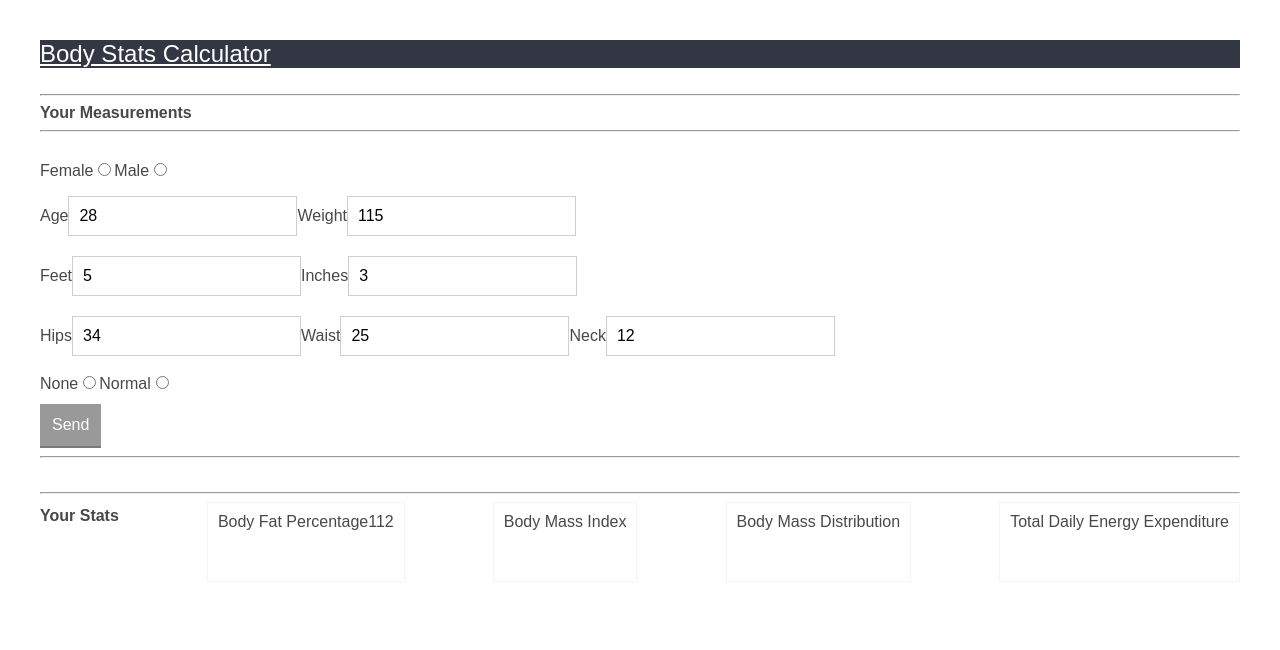
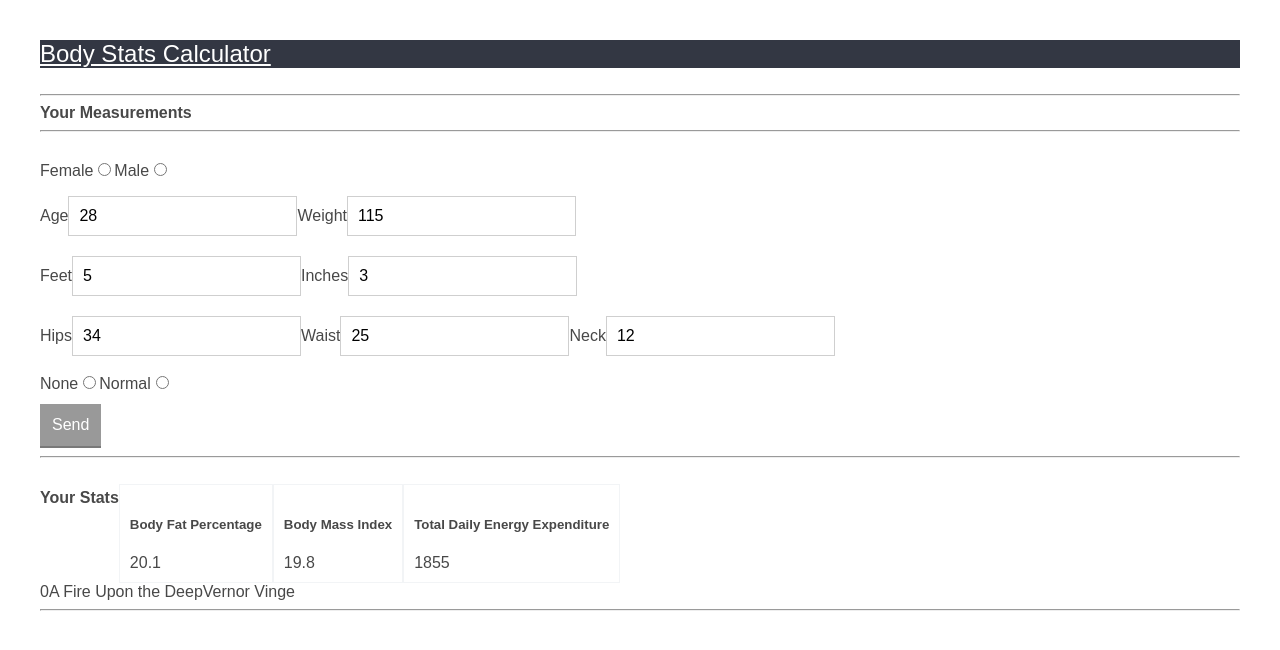
Before and after one commit to kkote/BfCalc-React, a React (Create React App) app: page / in a window 1280 px wide. Shown: the top 650 px of the page. Built offline with nearby package versions, Linux system fonts and the light colour scheme.

Commit message:
Connect and Display API Data

```diff
--- a/package.json
+++ b/package.json
@@ -3,6 +3,7 @@
   "version": "0.1.0",
   "private": true,
   "dependencies": {
+    "dotenv": "^8.1.0",
     "react": "^16.9.0",
     "react-dom": "^16.9.0",
     "react-scripts": "3.1.1"
--- a/src/App.css
+++ b/src/App.css
@@ -239,7 +239,7 @@ label {
 
 .statGroup {
   display: flex;
-  justify-content: space-between;
+  /* justify-content: space-between; */
   margin-bottom: 0 !important;
 }
 
--- a/src/App.js
+++ b/src/App.js
@@ -1,13 +1,14 @@
 import React from 'react';
 import './App.css';
-import Footer from "./components/footer";
 import Header from "./components/header";
+import Form from "./components/form";
+import Stats from "./components/statDisplay";
+{/*import Footer from "./components/footer";
 import Login from "./components/login";
-import Form from "./components/form";
 import Chart from "./components/chart";
 import Table from "./components/table";
-import Stats from "./components/statDisplay";
-import MyForm from "./components/exampleform";
+import MyForm from "./components/exampleform"; */}
+
 
 
 class App extends React.Component {
@@ -15,32 +16,67 @@ class App extends React.Component {
     super(props);
 
     this.state = {
-      data:
+      currentCalc:
         [
           {
-            date: "2019",
-            weight: "112"
+            bmi: "19.8",
+            bf: "20.1",
+            tdee: "1855"
           }
     ],
       entries: [
         {
           date: "2017-07-07",
-          weight: "125"
+          weight: "115",
+          bmi: "20.3",
+          bf: "21.2",
+          tdee: "1855"
         },
         {
           date: "2018-08-08",
-          weight: "130"
+          weight: "130",
+          bmi: "20",
+          bf: "21",
+          tdee: "1800"
         },
 
       ],
-      allUsers: [
-        {
-          username: "username",
-          password: "password"
-        }
+      error: "",
+      data: [
+        {'id': 0,
+     'title': 'A Fire Upon the Deep',
+     'author': 'Vernor Vinge',
+     'first_sentence': 'The coldsleep itself was dreamless.',
+     'year_published': '1992'}
       ],
-      error: ""
     };
+  }
+
+  handleDataChange() {
+    function handleErrors(response) {
+      if (!response.ok) {
+        console.log("Error!!!!");
+        throw Error(response.statusText);
+      }
+      console.log("okay");
+      return response;
+    }
+
+    fetch(``).then(handleErrors).then(res => res.json()).then(result => {
+      console.log(result)
+
+      var resulttext = result.items;
+      this.setState({data: result, isLoaded: true, error: ""});
+    }, error => {
+      this.setState({error: "Please input valid search..."});
+    });
+  }
+
+
+  componentDidMount() {
+    console.log("Did Mount");
+
+    this.handleDataChange();
   }
 
 
@@ -56,9 +92,12 @@ class App extends React.Component {
         <Form />
          <hr/>
         <br></br>
+        <Stats
+        lists={this.state.currentCalc}
+        books={this.state.data}
+        />
+         <hr/>
 
-         <hr/>
-         <Stats lists={this.state.data} />
          { /*}
           <Chart />
           <Table />
--- a/src/components/form.js
+++ b/src/components/form.js
@@ -43,9 +43,9 @@ class Form extends React.Component {
         <form onSubmit={this.handleSubmit}>
 
           <label htmlFor="female">Female</label>
-          <input id="female" name="gender" type="radio" value={'female'} Selected/>
+          <input id="female" name="gender" type="radio" defaultValue={'female'} selected/>
           <label htmlFor="male">Male</label>
-          <input id="male" name="gender" type="radio" value={'male'}/>
+          <input id="male" name="gender" type="radio" defaultValue={'male'}/>
           <br></br>
 
 
@@ -53,36 +53,36 @@ class Form extends React.Component {
           <input id="date" name="date" type="date" />  */}
 
           <label htmlFor="age">Age</label>
-          <input id="age" name="age" type="number" value={28}/>
+          <input id="age" name="age" type="number" defaultValue={28}/>
 
           <label htmlFor="weight">Weight</label>
-          <input id="weight" name="weight" type="number" value={115} />
+          <input id="weight" name="weight" type="number" defaultValue={115} />
 
           <br></br>
           <label htmlFor="feet">Feet</label>
-          <input id="feet" name="feet" type="number" value={5}/>
+          <input id="feet" name="feet" type="number" defaultValue={5}/>
 
           <label htmlFor="inches">Inches</label>
-          <input id="inches" name="inches" type="number" value={3} />
+          <input id="inches" name="inches" type="number" defaultValue={3} />
 
           <br></br>
 
           <label htmlFor="hips">Hips</label>
-          <input id="hips" name="hips" type="number" value={34}/>
+          <input id="hips" name="hips" type="number" defaultValue={34}/>
 
           <label htmlFor="waist">Waist</label>
-          <input id="waist" name="waist" type="number" value={25}/>
+          <input id="waist" name="waist" type="number" defaultValue={25}/>
 
           <label htmlFor="neck">Neck</label>
-          <input id="neck" name="neck" type="number" value={12}/>
+          <input id="neck" name="neck" type="number" defaultValue={12}/>
 
           <br></br>
 
 
           <label htmlFor="none">None</label>
-          <input id="none" name="activity" type="radio" value={1.2}/>
+          <input id="none" name="activity" type="radio" defaultValue={1.2}/>
           <label htmlFor="normal">Normal</label>
-          <input id="normal" name="activity" type="radio" value={1.55}/>
+          <input id="normal" name="activity" type="radio" defaultValue={1.55}/>
           <br></br>
 
           <button>Send </button>
--- a/src/components/statDisplay.js
+++ b/src/components/statDisplay.js
@@ -8,6 +8,7 @@ class Stats extends React.Component {
       this.state = {
         selectedProduct: {},
         list: this.props.list,
+        books: this.props.books,
         error: "error"
       };
       }
@@ -25,34 +26,56 @@ class Stats extends React.Component {
         ))
       );
 
-      const Stats = ({ key, item }) =>
+      const Stats = ({ item }) =>
         (
           <div className="statGroup">
             <header>
               <h4>Your Stats</h4>
             </header>
             <div className="statItem">
-                    Body Fat Percentage
-                    {item.weight}
-            <span id="displayInput" /> <span id="displayBfRange" />
+              <h5>Body Fat Percentage</h5>
+              {item.bf}
             </div>
             <div className="statItem">
-                    Body Mass Index <span id="displayBmi" /> <span id="displayBmiRange" />
+              <h5>Body Mass Index</h5>
+              {item.bmi}
             </div>
             <div className="statItem">
-                    Body Mass Distribution <span id="displayLean" /> <span id="displayFatMass" />
+              <h5>Total Daily Energy Expenditure</h5>
+              {item.tdee}
             </div>
-                <div className="statItem">
-                    Total Daily Energy Expenditure <span id="displayTdee" />
           </div>
+        );
+
+      const BookList = ({ lists }) => (
+
+        Object.keys(this.props.books).map(key => (
+          <Each
+            key={key}
+            item={this.props.books[key]}
+          />
+        ))
+      );
+
+      const Each = ({ item }) =>
+        (
+          <div className="statGroup">
+            {item.id}
+            {item.title}
+            {item.author}
+          </div>
+        );
 
 
 
+      return (
+        <div>
+          <List />
+          <BookList />
+
+
         </div>
-      );
 
-      return (
-        <List />
       );
     }
   }
```
Also changed, not shown: 1 other file (tests, documents, lock files or other folders). Lines whose indentation alone changed are shown as unchanged.
